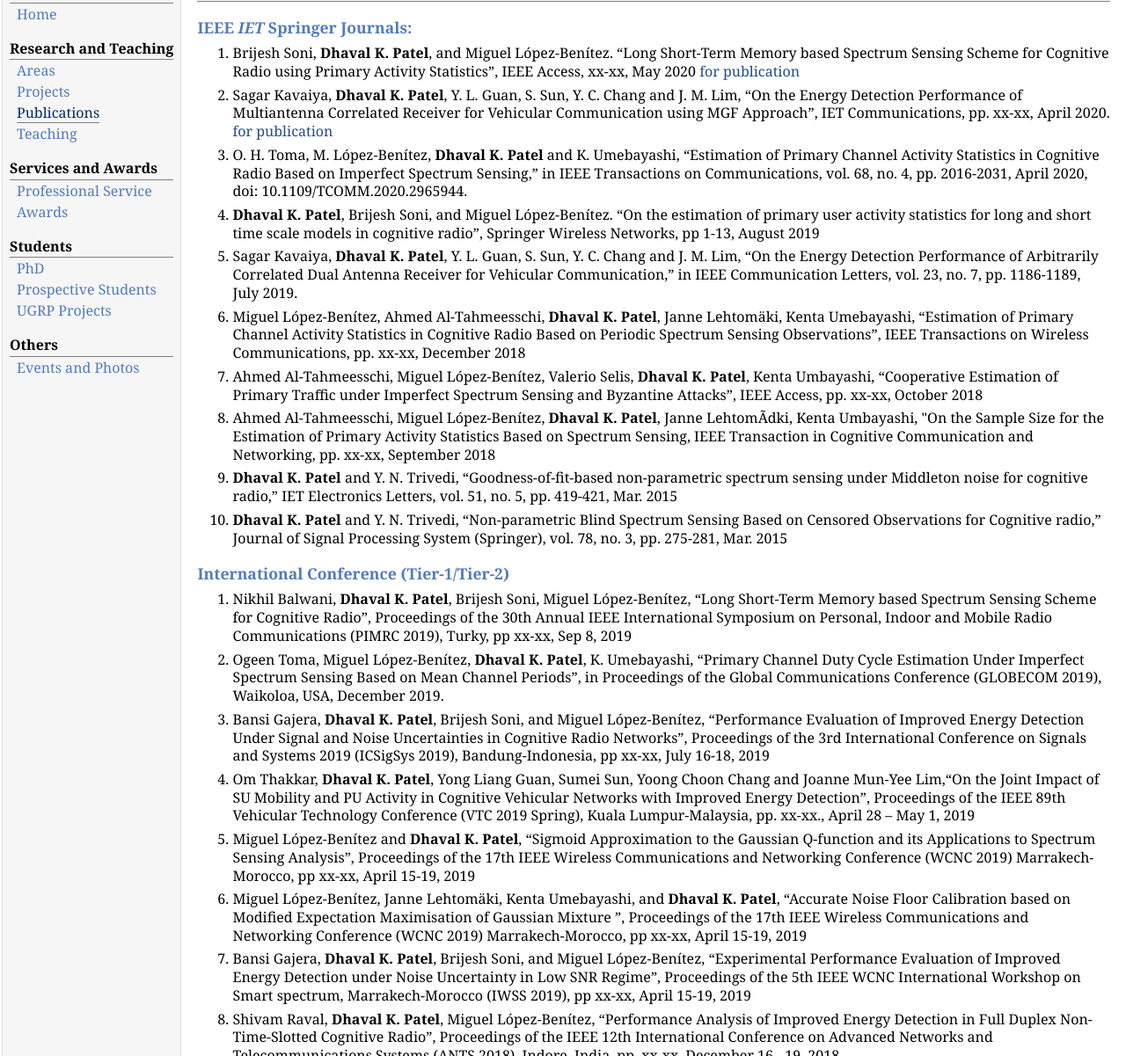
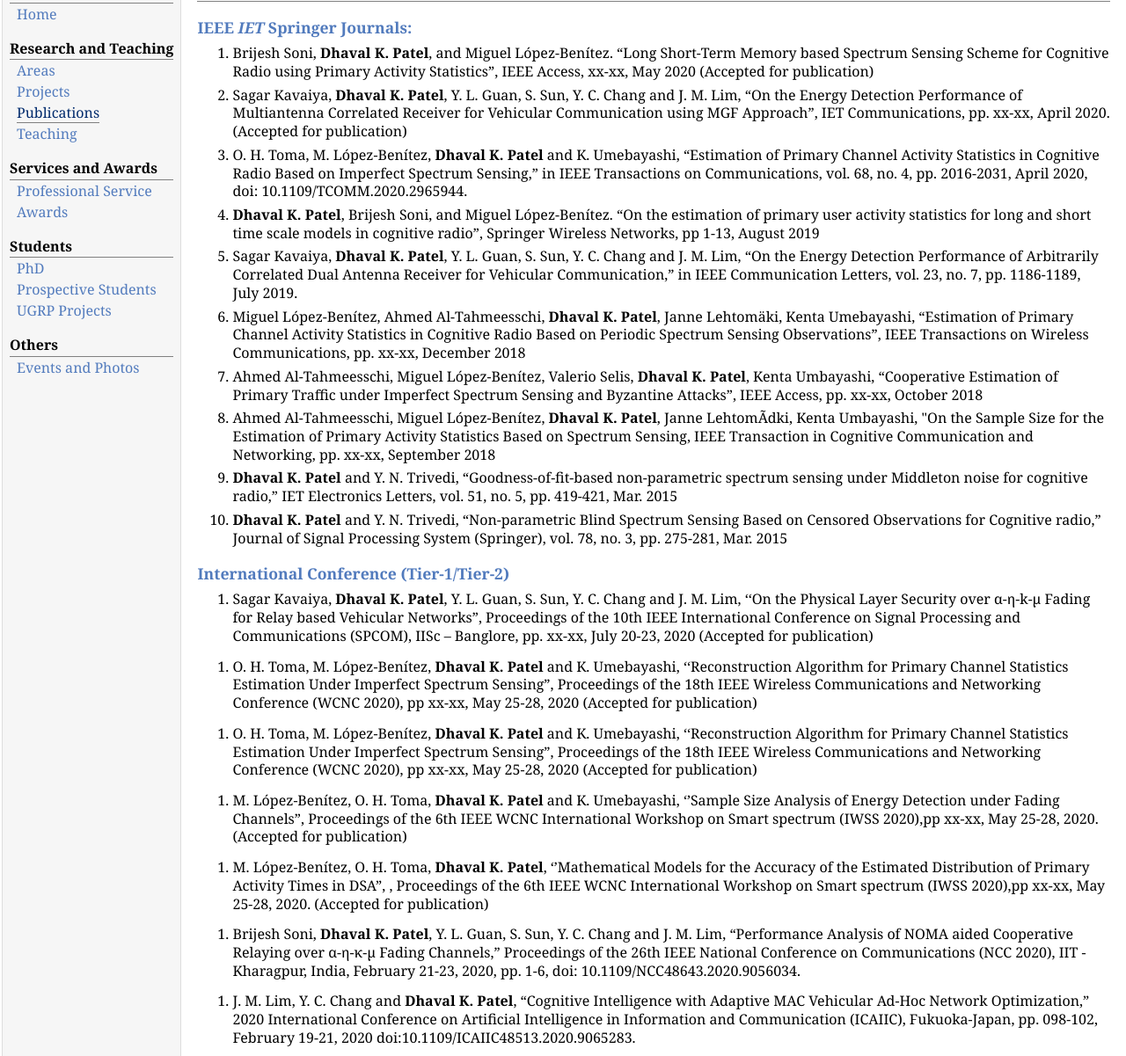
Before and after one commit to dkpcad/dkpcad.github.io, a plain HTML site: page publications.html in a window 1280 px wide. Shown: the part 48-1249 px from the top of the page at 88% size. Drawn offline with Linux system fonts and the light colour scheme.

Commit message:
Update publications.html

```diff
--- a/publications.html
+++ b/publications.html
@@ -49,9 +49,9 @@
 </div>
 <h3>IEEE<i> IET </i> Springer Journals:</h3>
 <ol>
-<li><p>Brijesh Soni, <b>Dhaval K. Patel</b>, and Miguel López-Benítez. “Long Short-Term Memory based Spectrum Sensing Scheme for Cognitive Radio using Primary Activity Statistics”, IEEE Access, xx-xx, May 2020 <a href="Accepted">for publication</a></p>
+<li><p>Brijesh Soni, <b>Dhaval K. Patel</b>, and Miguel López-Benítez. “Long Short-Term Memory based Spectrum Sensing Scheme for Cognitive Radio using Primary Activity Statistics”, IEEE Access, xx-xx, May 2020 (Accepted for publication)</p>
 </li>
-<li><p>Sagar Kavaiya, <b>Dhaval K. Patel</b>, Y. L. Guan, S. Sun, Y. C. Chang and J. M. Lim, “On the Energy Detection Performance of Multiantenna Correlated Receiver for Vehicular Communication using MGF Approach”, IET Communications, pp. xx-xx, April 2020. <a href="Accepted">for publication</a></p>
+<li><p>Sagar Kavaiya, <b>Dhaval K. Patel</b>, Y. L. Guan, S. Sun, Y. C. Chang and J. M. Lim, “On the Energy Detection Performance of Multiantenna Correlated Receiver for Vehicular Communication using MGF Approach”, IET Communications, pp. xx-xx, April 2020. (Accepted for publication)</p>
 </li>
 <li><p>O. H. Toma, M. López-Benítez, <b>Dhaval K. Patel</b> and K. Umebayashi, &ldquo;Estimation of Primary Channel Activity Statistics in Cognitive Radio Based on Imperfect Spectrum Sensing,&rdquo; in IEEE Transactions on Communications, vol. 68, no. 4, pp. 2016-2031, April 2020, doi: 10.1109/TCOMM.2020.2965944.</p>
 </li>
@@ -71,6 +71,34 @@
 </li>
 </ol>
 <h3>International Conference (Tier-1/Tier-2)</h3>
+<ol>
+<li><p>Sagar Kavaiya, <b>Dhaval K. Patel</b>, Y. L. Guan, S. Sun, Y. C. Chang and J. M. Lim, &lsquo;&lsquo;On the Physical Layer Security over α-η-k-μ Fading for Relay based Vehicular Networks”, Proceedings of the 10th IEEE International Conference on Signal Processing and Communications (SPCOM), IISc – Banglore, pp. xx-xx, July 20-23, 2020 (Accepted for publication)</p>
+</li>
+</ol>
+<ol>
+<li><p>O. H. Toma, M. López-Benítez, <b>Dhaval K. Patel</b> and K. Umebayashi, &lsquo;&lsquo;Reconstruction Algorithm for Primary Channel Statistics Estimation Under Imperfect Spectrum Sensing”, Proceedings of the 18th IEEE Wireless Communications and Networking Conference (WCNC 2020), pp xx-xx, May 25-28, 2020 (Accepted for publication)</p>
+</li>
+</ol>
+<ol>
+<li><p>O. H. Toma, M. López-Benítez, <b>Dhaval K. Patel</b> and K. Umebayashi, &lsquo;&lsquo;Reconstruction Algorithm for Primary Channel Statistics Estimation Under Imperfect Spectrum Sensing”, Proceedings of the 18th IEEE Wireless Communications and Networking Conference (WCNC 2020), pp xx-xx, May 25-28, 2020 (Accepted for publication)</p>
+</li>
+</ol>
+<ol>
+<li><p>M. López-Benítez, O. H. Toma, <b>Dhaval K. Patel</b> and K. Umebayashi, ‘’Sample Size Analysis of Energy Detection under Fading Channels”, Proceedings of the 6th IEEE WCNC International Workshop on Smart spectrum  (IWSS 2020),pp xx-xx,  May 25-28, 2020. (Accepted for publication)</p>
+</li>
+</ol>
+<ol>
+<li><p>M. López-Benítez, O. H. Toma, <b>Dhaval K. Patel</b>, ‘’Mathematical Models for the Accuracy of the Estimated Distribution of Primary Activity Times in DSA”, , Proceedings of the 6th IEEE WCNC International Workshop on Smart spectrum  (IWSS 2020),pp xx-xx,  May 25-28, 2020. (Accepted for publication)</p>
+</li>
+</ol>
+<ol>
+<li><p>Brijesh Soni, <b>Dhaval K. Patel</b>, Y. L. Guan, S. Sun, Y. C. Chang and J. M. Lim, &ldquo;Performance Analysis of NOMA aided Cooperative Relaying over α-η-κ-µ Fading Channels,&rdquo; Proceedings of the 26th IEEE National Conference on Communications (NCC 2020), IIT - Kharagpur, India, February 21-23, 2020, pp. 1-6, doi: 10.1109/NCC48643.2020.9056034.</p>
+</li>
+</ol>
+<ol>
+<li><p>J. M. Lim, Y. C. Chang and <b>Dhaval K. Patel</b>, &ldquo;Cognitive Intelligence with Adaptive MAC Vehicular Ad-Hoc Network Optimization,&rdquo; 2020 International Conference on Artificial Intelligence in Information and Communication (ICAIIC), Fukuoka-Japan, pp. 098-102, February 19-21, 2020  doi:10.1109/ICAIIC48513.2020.9065283.</p>
+</li>
+</ol>
 <ol>
 <li><p>Nikhil Balwani, <b>Dhaval K. Patel</b>, Brijesh Soni, Miguel López-Benítez, “Long Short-Term Memory based Spectrum Sensing Scheme for Cognitive Radio”, Proceedings of the 30th Annual IEEE International Symposium on Personal, Indoor and Mobile Radio Communications (PIMRC 2019), Turky, pp xx-xx, Sep 8, 2019</p>
 </li>
```
